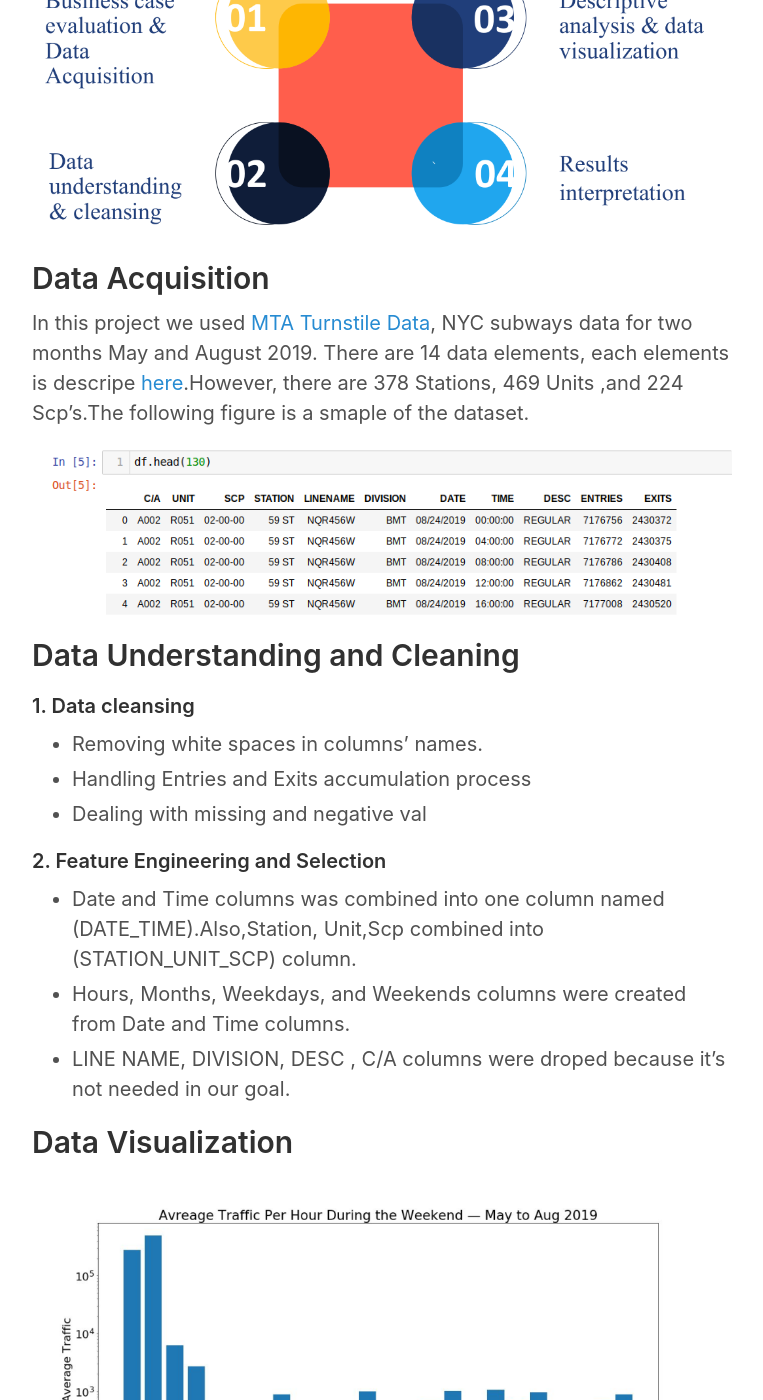
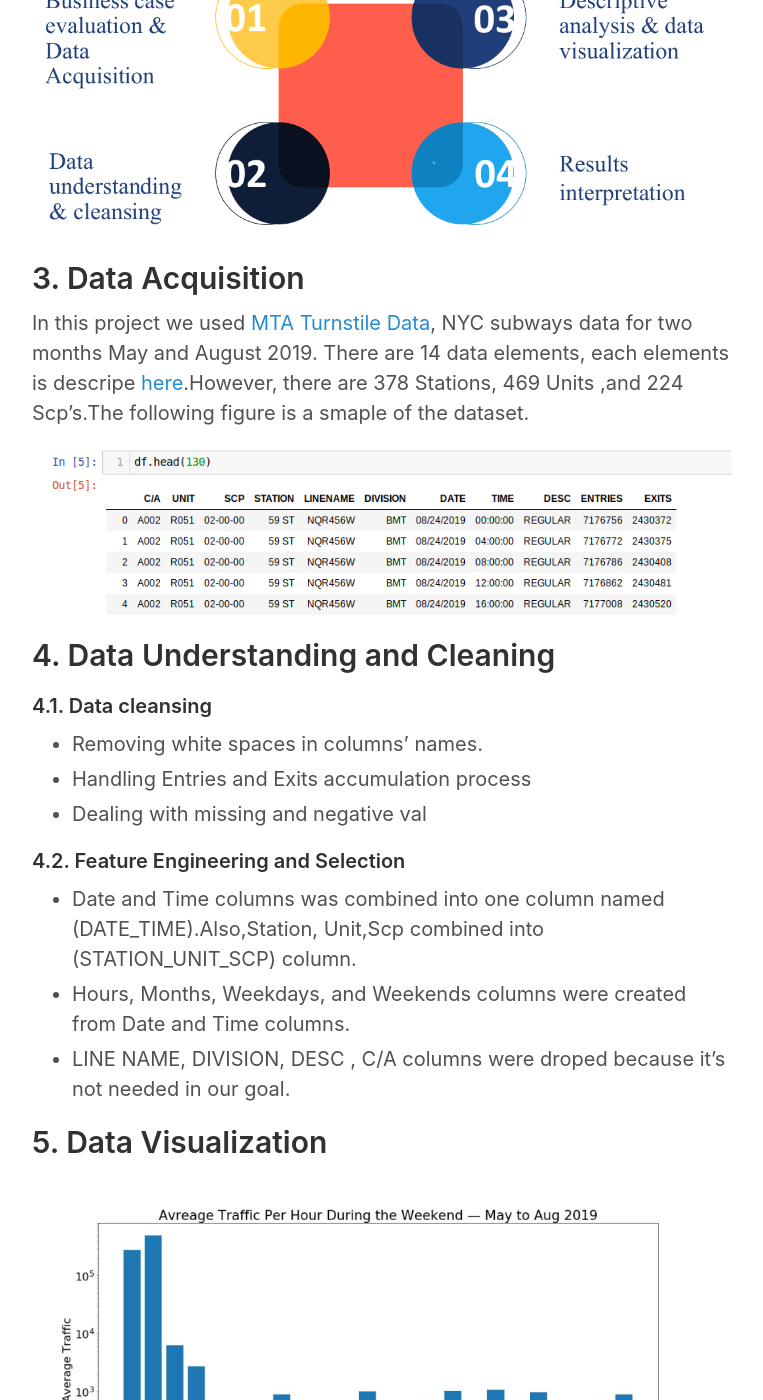
Before and after one commit to LubnaAlhenaki/LubnaAlhenaki.github.io, a Jekyll site: the page built from _posts/2018-08-14-Testing-Local-Images.md, in a window 1280 px wide and 1400 px high, scrolled down 686 px. Shown: the whole window, without its empty margins (258-1021 px from the left). Built offline with Jekyll 4.4.1, drawn with Linux system fonts in a browser that asks for light colours; some of the changed text lies outside the part shown.

Commit message:
Update 2018-08-14-Testing-Local-Images.md

```diff
--- a/_posts/2018-08-14-Testing-Local-Images.md
+++ b/_posts/2018-08-14-Testing-Local-Images.md
@@ -7,49 +7,49 @@
 
 
 
-## Problem Statement
+## 1. Problem Statement
 
 WomenTechWomenYes (WTWY) is an international organizationthat aims to encourage more women to participate in the technology field. The organization hosts an annual gala at the beginning of summer in order to spread awareness towards their goal. With limited resources, they want to reach the maximum amount of people at the NYC subway stations to promote the gala and future events.
 
 
 
-## Workflow
+## 2. Workflow
 The following figure shows the workflow of our analysis
 ![Image test]({{ site.url }}/images/project1-4.png)
 
 
 
-## Data Acquisition
+## 3. Data Acquisition
 In this project we used [MTA Turnstile Data](http://web.mta.info/developers/turnstile.html), NYC subways data for two months May and August 2019. There are 14 data elements, each elements is descripe [here](http://web.mta.info/developers/resources/nyct/turnstile/ts_Field_Description.txt).However, there are 378 Stations, 469 Units ,and 224 Scp’s.The following figure is a smaple of the dataset.
 
 ![Image test]({{ site.url }}/images/project1-1.png)
 
-## Data Understanding and Cleaning
+## 4. Data Understanding and Cleaning
 
-#### 1. Data cleansing
+#### 4.1. Data cleansing
 * Removing white spaces in columns’ names.
 * Handling Entries and Exits accumulation process
 * Dealing with missing and negative val
 
 
-#### 2. Feature Engineering and Selection
+#### 4.2. Feature Engineering and Selection
 * Date and Time columns was combined into one column named (DATE_TIME).Also,Station, Unit,Scp combined into (STATION_UNIT_SCP) column.
 * Hours, Months, Weekdays, and Weekends columns were created from Date and Time columns.
 * LINE NAME, DIVISION, DESC , C/A columns were droped because it's not needed in our goal.
 
 
 
-## Data Visualization
+## 5. Data Visualization
 ![Image test]({{ site.url }}/images/project1-3.png)
 
 ![Image test]({{ site.url }}/images/project1-2.png)
 
-## Results
+## 6. Results
 
 
 
 
-## Resource Description
-For more details please viste [Project Resource](https://github.com/thisismetis/sa19_ds1/tree/master/student_work/project1/team4).
+## 7. Resource Description
+For more details please viste [Project Resource](https://github.com/thisismetis/sa19_ds1/tree/master/student_work/project1/team4). This repo contains the following:
 * Subway folder that contain the code file.
 * Project-01 pdf file that describe the project in details.
```
